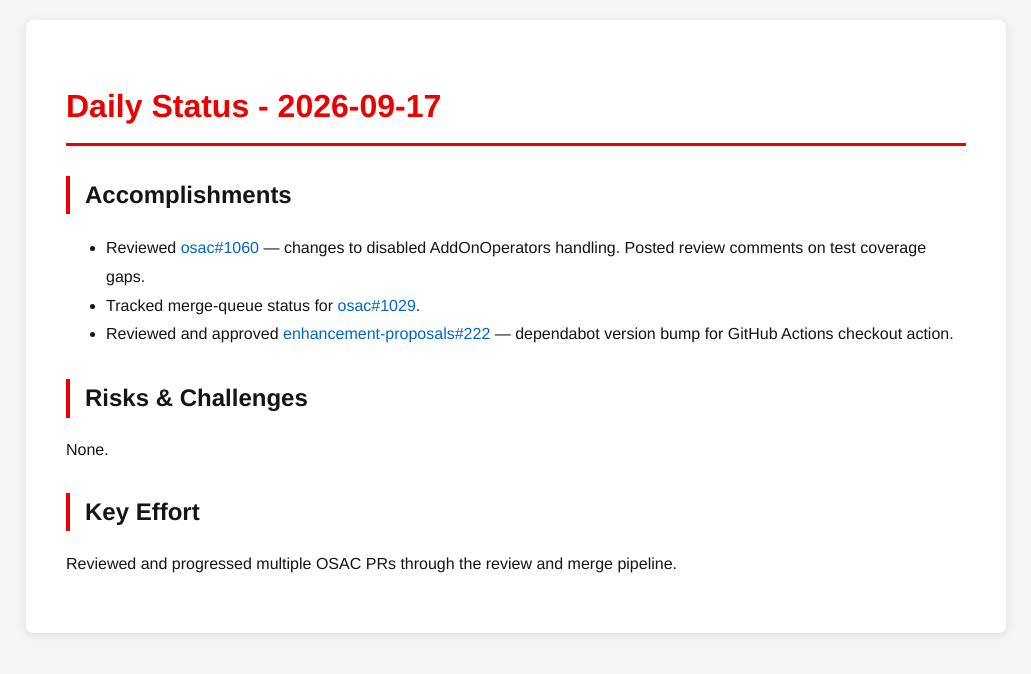
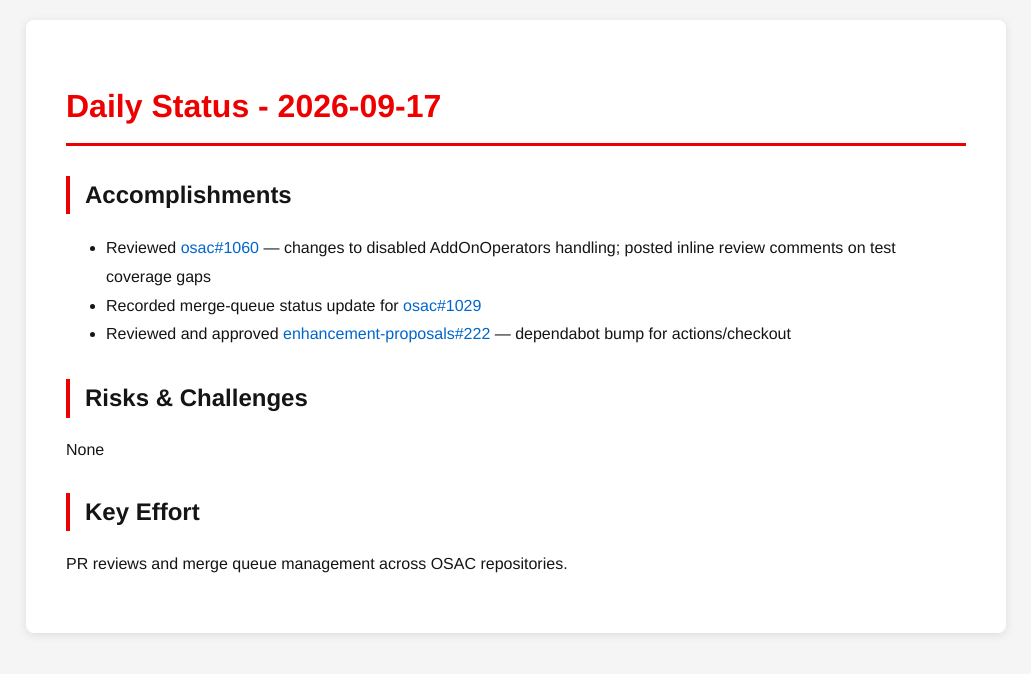
Before and after one commit to tzvatot/daily-status, a Jekyll site: the page built from 2026-09-17.md, in a window 1280 px wide. Shown: the top 674 px of the page, without its empty margins (124-1155 px from the left). Built offline with Jekyll 4.4.1, drawn with Linux system fonts in a browser that asks for light colours.

Commit message:
Daily status update - 2026-09-17

```diff
--- a/2026-09-17.md
+++ b/2026-09-17.md
@@ -7,12 +7,12 @@ date: 2026-09-17
 # Daily Status - 2026-09-17
 
 ## Accomplishments
-- Reviewed [osac#1060](https://github.com/osac-project/osac/pull/1060) — changes to disabled AddOnOperators handling. Posted review comments on test coverage gaps.
-- Tracked merge-queue status for [osac#1029](https://github.com/osac-project/osac/pull/1029).
-- Reviewed and approved [enhancement-proposals#222](https://github.com/osac-project/enhancement-proposals/pull/222) — dependabot version bump for GitHub Actions checkout action.
+- Reviewed [osac#1060](https://github.com/osac-project/osac/pull/1060) — changes to disabled AddOnOperators handling; posted inline review comments on test coverage gaps
+- Recorded merge-queue status update for [osac#1029](https://github.com/osac-project/osac/pull/1029)
+- Reviewed and approved [enhancement-proposals#222](https://github.com/osac-project/enhancement-proposals/pull/222) — dependabot bump for actions/checkout
 
 ## Risks & Challenges
-None.
+None
 
 ## Key Effort
-Reviewed and progressed multiple OSAC PRs through the review and merge pipeline.
+PR reviews and merge queue management across OSAC repositories.
```
